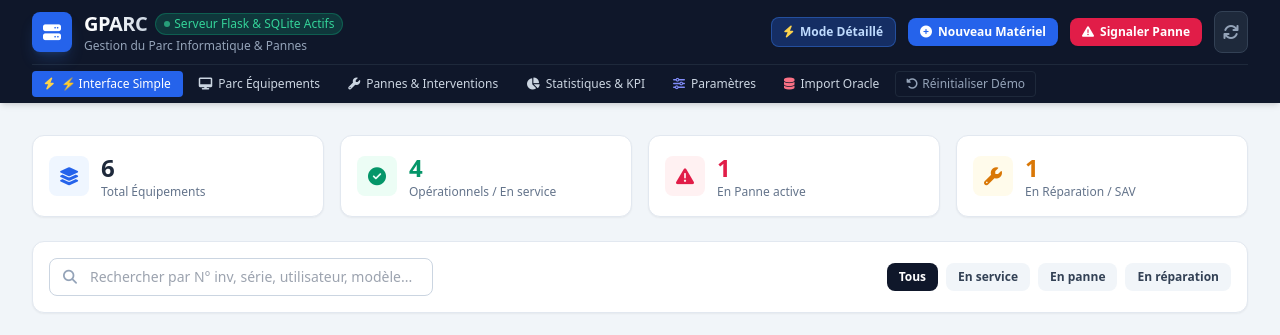
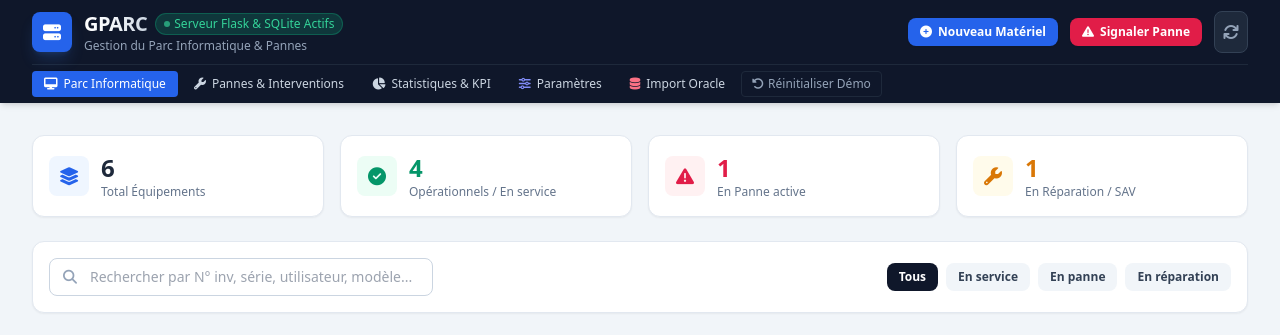
Before and after one commit to redatest/Gparc, a Flask app: page / in a window 1280 px wide. Shown: the top 335 px of the page. Run offline with Flask 3, Linux system fonts and the light colour scheme; data comes from the database, SQL or seed files in the repository; data that the repository does not hold is empty; some libraries are stand-ins or nearby versions.

Commit message:
Supprimer Interface Simple et ouvrir directement le Parc Informatique

```diff
--- a/flask_app/templates/index.html
+++ b/flask_app/templates/index.html
@@ -24,7 +24,7 @@
     <div class="max-w-7xl mx-auto px-4 sm:px-6 lg:px-8">
       <div class="flex items-center justify-between h-16">
         <!-- Logo & Titre -->
-        <div class="flex items-center gap-3 cursor-pointer" onclick="switchView('simple')">
+        <div class="flex items-center gap-3 cursor-pointer" onclick="switchView('materiels')">
           <div class="w-10 h-10 rounded-lg bg-blue-600 flex items-center justify-center shadow-lg shadow-blue-500/20 text-white font-bold text-lg">
             <i class="fa-solid fa-server"></i>
           </div>
@@ -42,10 +42,6 @@
 
         <!-- Actions rapides d'en-tête -->
         <div class="flex items-center gap-3">
-          <button onclick="toggleView()" id="btn-toggle-view" class="flex items-center gap-1.5 text-xs font-bold px-3 py-1.5 rounded-lg bg-blue-600/30 hover:bg-blue-600/50 text-blue-200 border border-blue-500/40 transition">
-            <i class="fa-solid fa-bolt text-amber-300"></i>
-            <span id="label-toggle-view">Mode Détaillé</span>
-          </button>
           <button onclick="openNewMaterielModal()" class="flex items-center gap-1.5 text-xs font-semibold px-3 py-1.5 rounded-lg bg-blue-600 hover:bg-blue-700 text-white transition shadow-sm">
             <i class="fa-solid fa-plus-circle"></i>
             <span>Nouveau Matériel</span>
@@ -62,11 +58,8 @@
 
       <!-- Onglets de navigation -->
       <nav class="flex space-x-1 border-t border-slate-800 py-1.5 overflow-x-auto">
-        <button onclick="switchView('simple')" id="tab-simple" class="nav-tab px-3 py-1 rounded text-xs font-medium bg-blue-600 text-white flex items-center gap-1.5 whitespace-nowrap">
-          <i class="fa-solid fa-bolt text-amber-300"></i> ⚡ Interface Simple
-        </button>
-        <button onclick="switchView('materiels')" id="tab-materiels" class="nav-tab px-3 py-1 rounded text-xs font-medium text-slate-300 hover:text-white hover:bg-slate-800 flex items-center gap-1.5 whitespace-nowrap">
-          <i class="fa-solid fa-desktop"></i> Parc Équipements
+        <button onclick="switchView('materiels')" id="tab-materiels" class="nav-tab px-3 py-1 rounded text-xs font-medium bg-blue-600 text-white flex items-center gap-1.5 whitespace-nowrap">
+          <i class="fa-solid fa-desktop"></i> Parc Informatique
         </button>
         <button onclick="switchView('pannes')" id="tab-pannes" class="nav-tab px-3 py-1 rounded text-xs font-medium text-slate-300 hover:text-white hover:bg-slate-800 flex items-center gap-1.5 whitespace-nowrap">
           <i class="fa-solid fa-wrench"></i> Pannes & Interventions
@@ -143,14 +136,14 @@
     </div>
 
     <!-- VUE 1 : INTERFACE SIMPLE (Grille d'équipements & Cartes d'action) -->
-    <div id="view-simple" class="view-panel">
+    <div id="view-simple" class="view-panel hidden">
       <div class="grid grid-cols-1 md:grid-cols-2 lg:grid-cols-3 gap-5" id="materiels-grid">
         <!-- Rempli dynamiquement en JavaScript -->
       </div>
     </div>
 
     <!-- VUE MATÉRIELS : PARC ÉQUIPEMENTS / PARC INFORMATIQUE -->
-    <div id="view-materiels" class="view-panel hidden space-y-4">
+    <div id="view-materiels" class="view-panel space-y-4">
       <div class="bg-white rounded-xl border border-slate-200 shadow-sm overflow-hidden">
         <div class="p-4 border-b border-slate-200 flex flex-col sm:flex-row justify-between items-start sm:items-center gap-3">
           <div>
@@ -696,7 +689,7 @@
     let references = { structures: [], types: [], modeles: [], utilisateurs: [], parametres: [] };
     let allOracleHistory = [];
     let currentFilter = 'ALL';
-    let currentView = 'simple';
+    let currentView = 'materiels';
     let currentParamCat = 'all';
     let editingMaterielId = null;
 
@@ -973,14 +966,10 @@
       const panel = document.getElementById('view-' + view);
       if (panel) panel.classList.remove('hidden');
 
-      const labelToggle = document.getElementById('label-toggle-view');
-      if (labelToggle) {
-        labelToggle.innerText = view === 'simple' ? 'Mode Détaillé' : 'Mode Simple';
-      }
     }
 
     function toggleView() {
-      switchView(currentView === 'simple' ? 'pannes' : 'simple');
+      switchView('materiels');
     }
 
     function setFilter(filter) {
```
